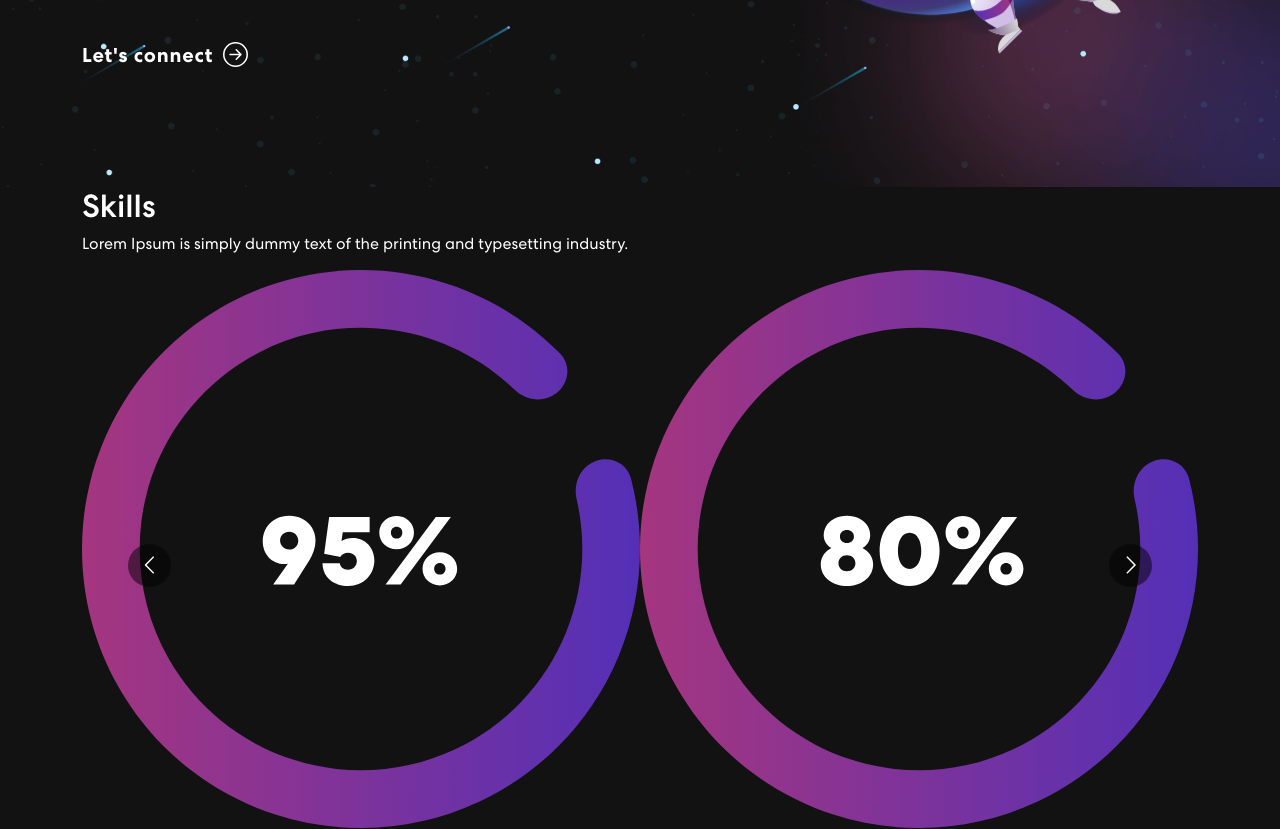
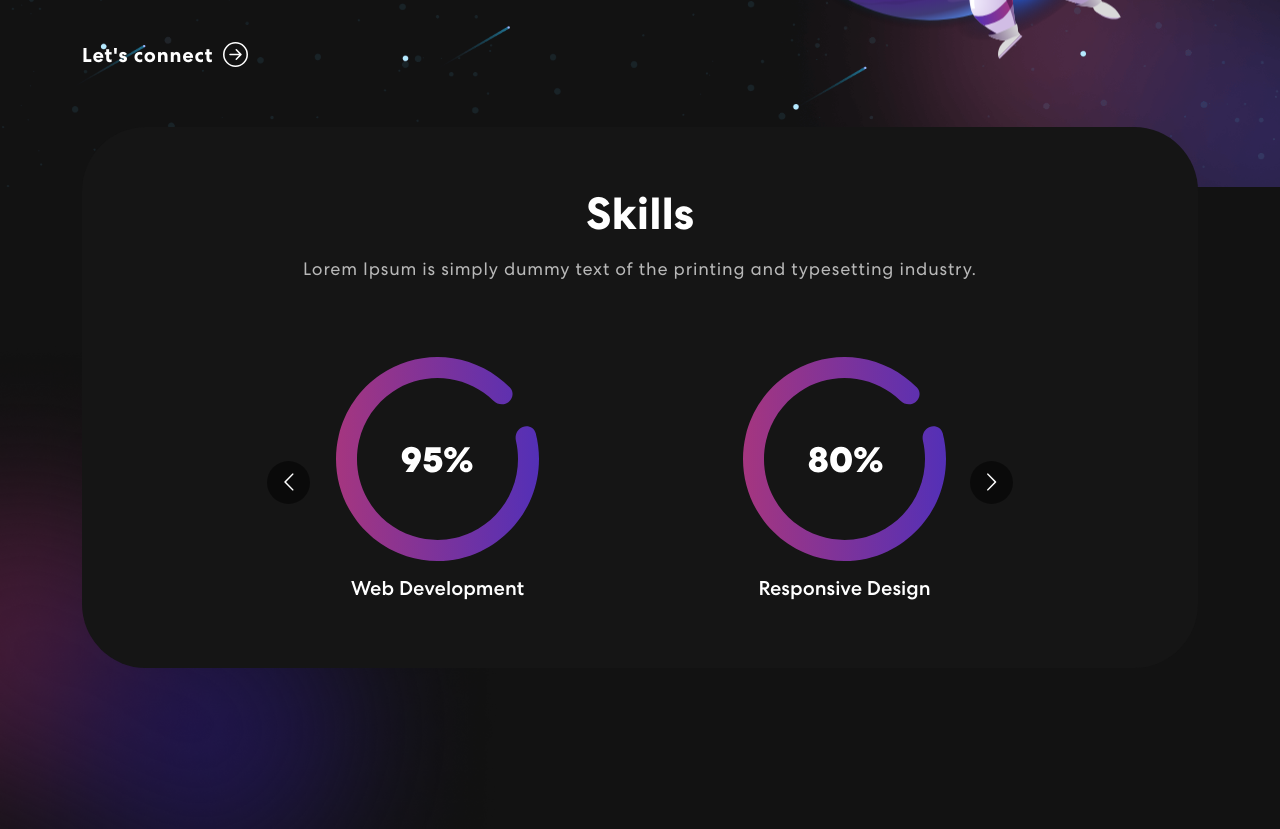
Before and after one commit to Skydodle/portfolio, a React (Create React App) app: page / in a window 1280 px wide. Shown: the part 580-1409 px from the top of the page. Built offline with nearby package versions, Linux system fonts and the light colour scheme.

Commit message:
Added styling for skills and carousel

```diff
--- a/src/App.css
+++ b/src/App.css
@@ -317,3 +317,49 @@
 .txt-rotate > .wrap {
   border-right: 0.08em solid #666;
 }
+
+/* Skills */
+.skill {
+  padding: 0 0 50px 0;
+  position: relative;
+}
+
+.skill-bx {
+  background: #151515;
+  border-radius: 64px;
+  text-align: center;
+  padding: 60px 50px;
+  margin-top: -60px;
+}
+
+.skill h2 {
+  font-size: 45px;
+  font-weight: 700;
+}
+
+.skill p {
+  color: #b8b8b8;
+  font-size: 18px;
+  letter-spacing: 0.8px;
+  line-height: 1.5em;
+  margin: 14px 0 75px 0;
+}
+
+.skill-slider {
+  width: 80%;
+  margin: 0 auto;
+  position: relative;
+}
+
+.skill-slider .item img {
+  width: 50%;
+  margin: 0 auto 15px auto;
+}
+
+.background-image-left {
+  top: 28%;
+  position: absolute;
+  bottom: 0;
+  width: 40%;
+  z-index: -4;
+}
```
